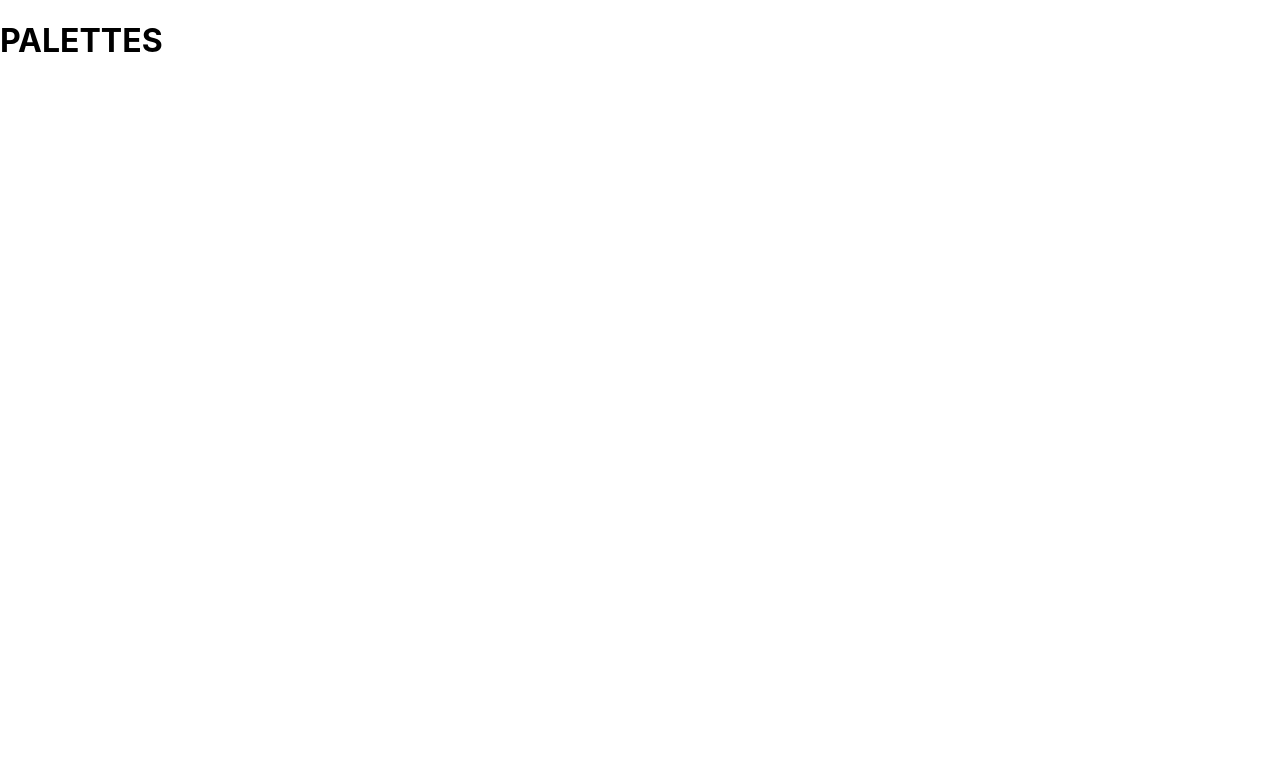
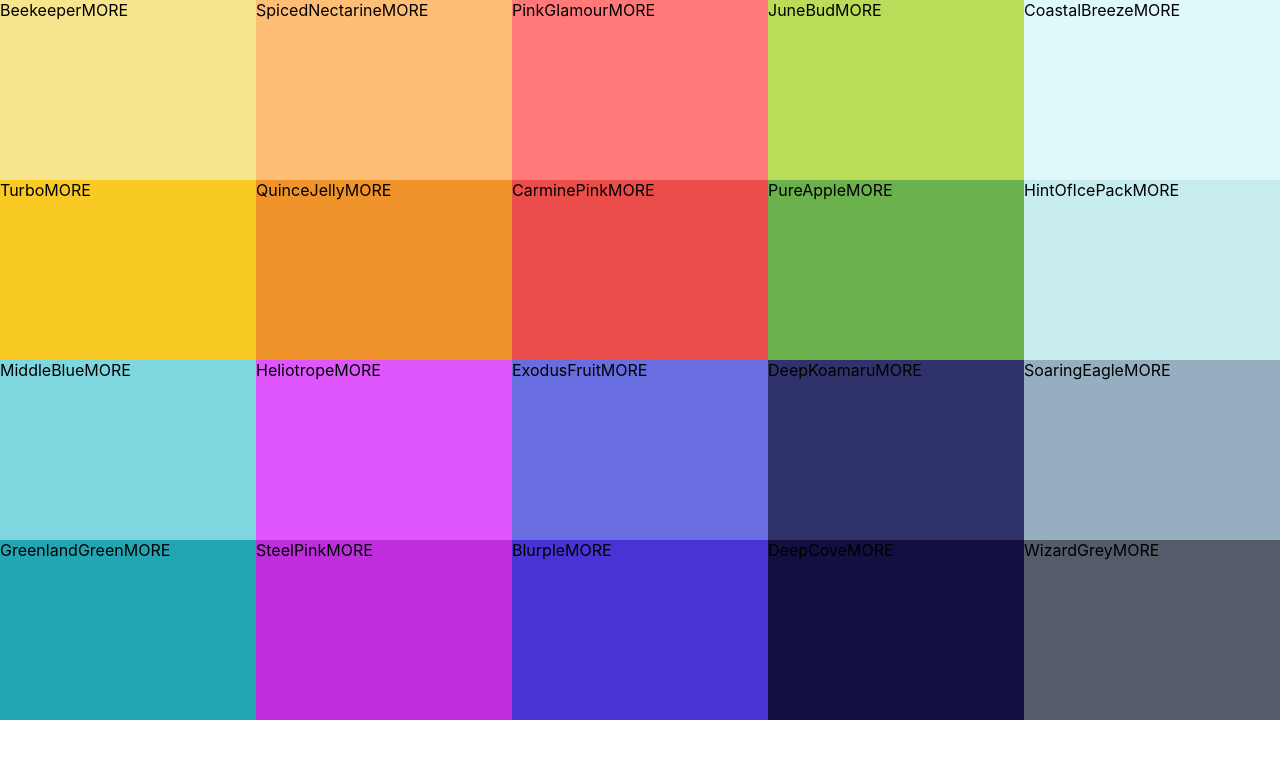
Before and after one commit to dballowe7912/color-picker-react, a React (Create React App) app: page / in a window 1280 px wide. Shown: the top 758 px of the page. Built offline with nearby package versions, Linux system fonts and the light colour scheme.

Commit message:
Added ColorBox component and basic styles

```diff
--- a/src/App.js
+++ b/src/App.js
@@ -1,4 +1,4 @@
-import Palette from './Palette';
+import Palette from './components/Palette/Palette';
 import seedColors from './seedColors';
 
 function App() {
--- a/src/Palette.js
+++ /dev/null
@@ -1,13 +0,0 @@
-import React, { Component } from 'react';
-
-class Palette extends Component {
-    render() {
-        return (
-            <div>
-                <h1>PALETTES</h1>
-            </div>
-        )
-    }
-}
-
-export default Palette;
--- /dev/null
+++ b/src/components/ColorBox/ColorBox.css
@@ -0,0 +1,8 @@
+.ColorBox {
+    width: 20%;
+    height: 25%;
+    margin: 0 auto;
+    display: inline-block;
+    position: relative;
+    cursor: pointer;
+}
--- /dev/null
+++ b/src/components/ColorBox/ColorBox.js
@@ -0,0 +1,15 @@
+import React, { Component } from 'react'
+import './ColorBox.css';
+
+class ColorBox extends Component {
+    render() {
+        return (
+            <div style={{background: this.props.background}} className="ColorBox">
+                <span>{this.props.name}</span>
+                <span>MORE</span>
+            </div>
+        )
+    }
+}
+
+export default ColorBox
--- /dev/null
+++ b/src/components/Palette/Palette.css
@@ -0,0 +1,7 @@
+.Palette {
+    height: 100vh;
+}
+
+.Palette-colors {
+    height: 90%;
+}
--- /dev/null
+++ b/src/components/Palette/Palette.js
@@ -0,0 +1,23 @@
+import React, { Component } from 'react';
+import ColorBox from '../ColorBox/ColorBox';
+
+import './Palette.css';
+
+class Palette extends Component {
+    render() {
+        const colorBoxes = this.props.colors.map(color => (
+            <ColorBox background={color.color} name={color.name}/>
+        ));
+        return (
+            <div className="Palette">
+            {/* {Navbar goes here} */}
+                <div className="Palette-colors">
+                {colorBoxes}
+                </div>
+                {/* {footer} */}
+            </div>
+        )
+    }
+}
+
+export default Palette;
```
